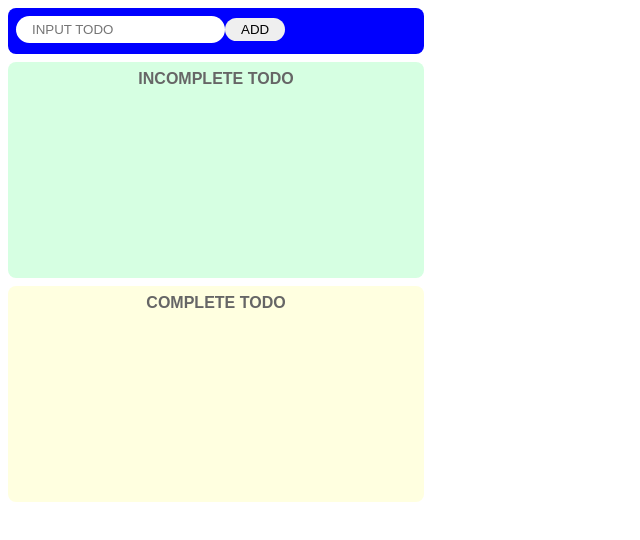
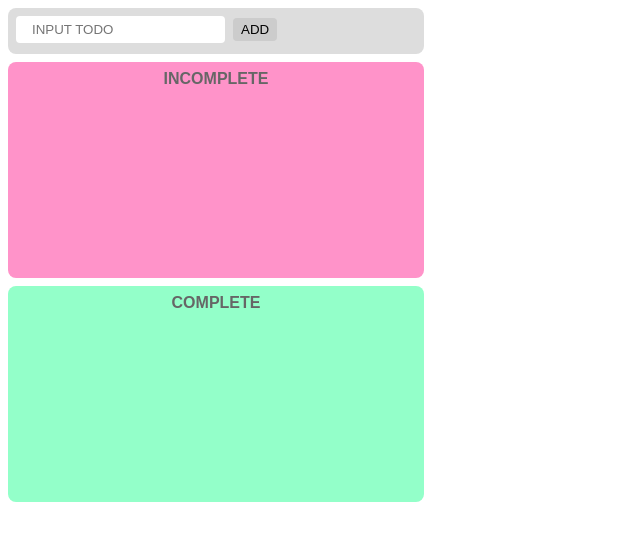
Before and after one commit to shoscript/todolist, a React (Create React App) app: page / in a window 1280 px wide. Shown: the top 540 px of the page, without its empty margins (0-640 px from the left). Built offline with nearby package versions, Linux system fonts and the light colour scheme.

Commit message:
Edit CSS design

```diff
--- a/src/App.css
+++ b/src/App.css
@@ -3,20 +3,22 @@ body {
 }
 
 input {
-  border-radius: 16px;
+  border-radius: 4px;
   border: none;
   padding: 6px 16px;
   outline: none;
 }
 
 button {
-  border-radius: 16px;
+  border-radius: 4px;
   border: none;
-  padding: 4px 16px;
+  padding: 4px 8px;
+  margin-left: 8px;
+  background-color: #ccc;
 }
 
 button:hover {
-  background-color: #ff7fff;
+  background-color: #bf7fff;
   color: #fff;
   cursor: pointer;
 }
--- a/src/components/CompleteTodos.jsx
+++ b/src/components/CompleteTodos.jsx
@@ -1,5 +1,5 @@
 const style = {
-  backgroundColor: "#ffffe0",
+  backgroundColor: "#93ffc9",
   width: "400px",
   minHeight: "200px",
   padding: "8px",
@@ -11,7 +11,7 @@ export const CompleteTodos = (props) => {
   const { todos, onClickBack } = props;
   return (
     <div style={style}>
-      <p className="title">COMPLETE TODO</p>
+      <p className="title">COMPLETE</p>
       <ul>
         {todos.map((todo, index) => {
           return (
--- a/src/components/IncompleteTodos.jsx
+++ b/src/components/IncompleteTodos.jsx
@@ -1,5 +1,5 @@
 const style = {
-  backgroundColor: "#d6ffe2",
+  backgroundColor: "#ff93c9",
   width: "400px",
   minHeight: "200px",
   padding: "8px",
@@ -11,7 +11,7 @@ export const IncompleteTodos = (props) => {
   const { todos, onClickComplete, onClickDelete } = props;
   return (
     <div style={style}>
-      <p className="title">INCOMPLETE TODO</p>
+      <p className="title">INCOMPLETE</p>
       <ul>
         {todos.map((todo, index) => {
           return (
--- a/src/components/InputTodo.jsx
+++ b/src/components/InputTodo.jsx
@@ -1,5 +1,5 @@
 const style = {
-  backgroundColor: "#0000ff",
+  backgroundColor: "#ddd",
   width: "400px",
   height: "30px",
   borderRadius: "8px",
```
